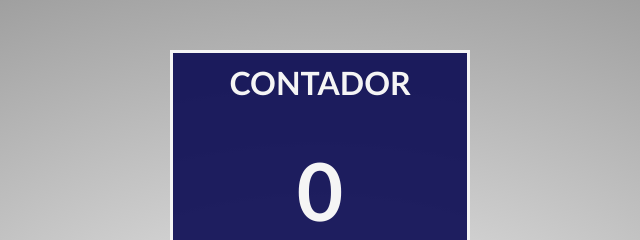
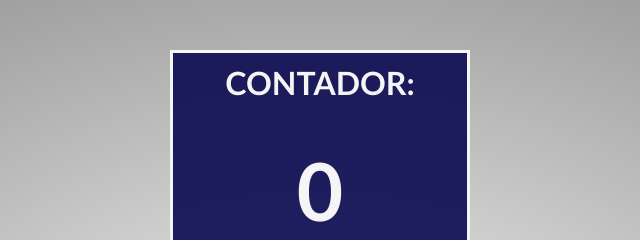
Before and after one commit to felipehidekidev/contador-javascript, a plain HTML site: page index.html in a window 1280 px wide. Shown: the top 240 px of the page, 320-960 px from the left. Drawn offline with Linux system fonts and the light colour scheme.

Commit message:
change h1
mudei o header

```diff
--- a/index.html
+++ b/index.html
@@ -8,7 +8,7 @@
   </head>
   <body>
     <section>
-      <h1>CONTADOR</h1>
+      <h1>CONTADOR:</h1>
       <p id="contado">0</p>
       <button class="green" onclick="add()">+</button>
       <button class="red" onclick="subtract()">-</button>
```
